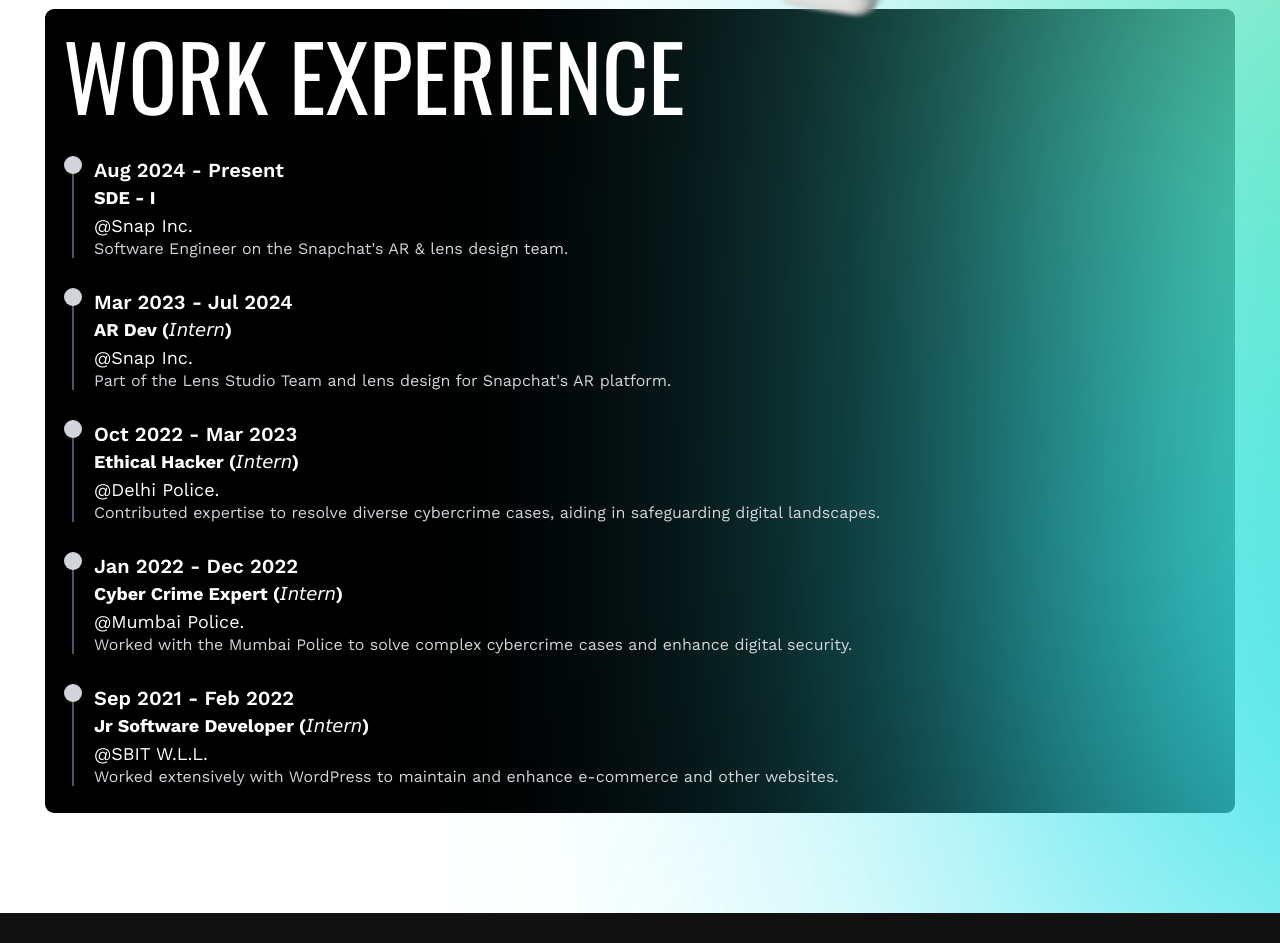
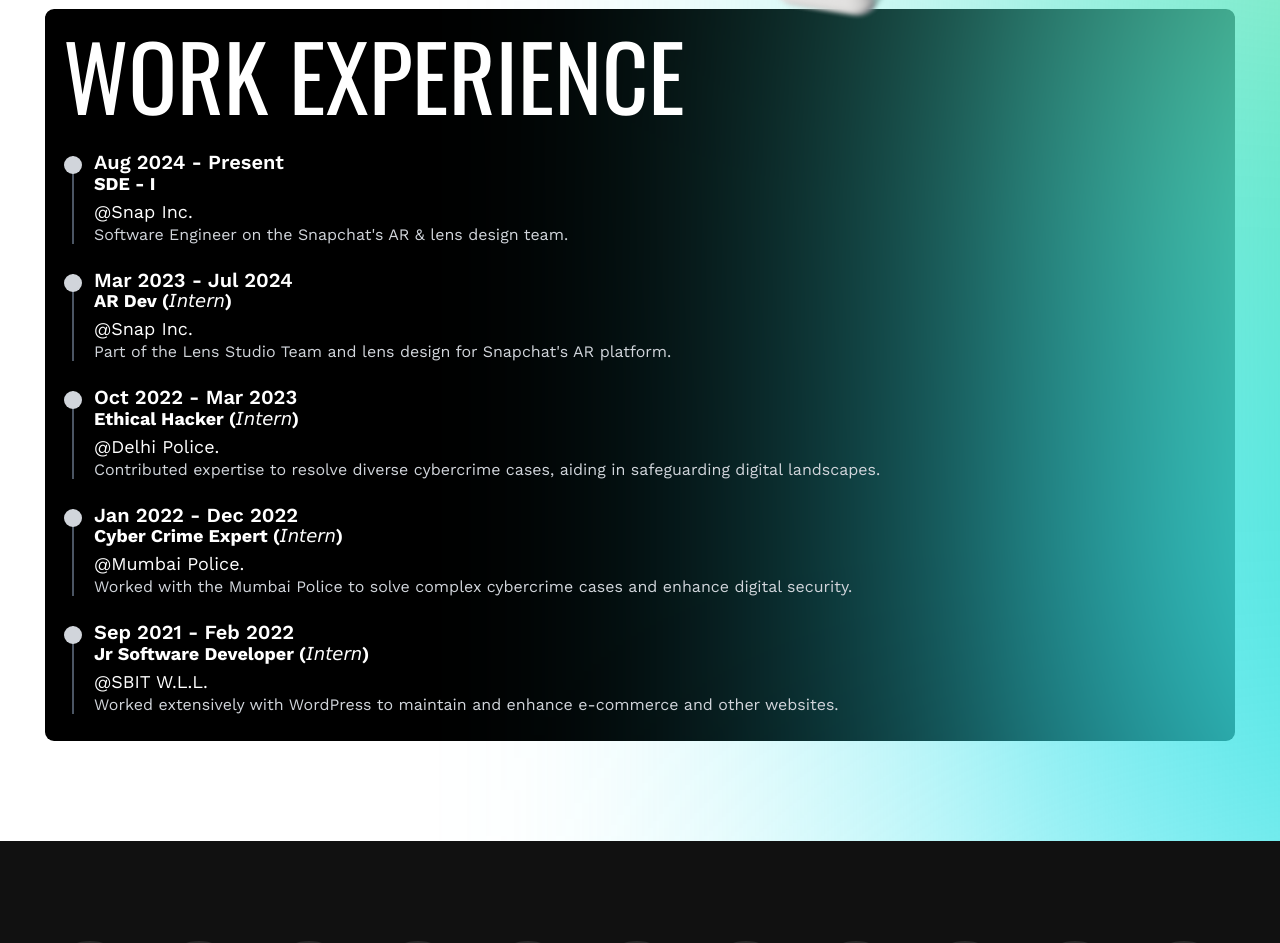
Before and after one commit to Kunalsonar007/3D-Portfolio, a React (Vite) app: page / in a window 1280 px wide. Shown: the part 1547-2490 px from the top of the page. Built offline with nearby package versions, Linux system fonts and the light colour scheme.

Commit message:
New Commit

```diff
--- a/src/components/AboutMe.jsx
+++ b/src/components/AboutMe.jsx
@@ -126,7 +126,7 @@ const AboutMe = () => {
               >
                 {/* Corrected circle alignment */}
                 <span className="absolute -left-[10px] w-[18px] h-[18px] bg-gray-300 rounded-full" />
-                <div className="text-[18px] md:text-[20px] font-semibold">
+                <div className="text-[18px] md:text-[20px] font-semibold leading-3">
                   {item.year}
                 </div>
                 <div className="text-[16px] md:text-[18px]">
```
